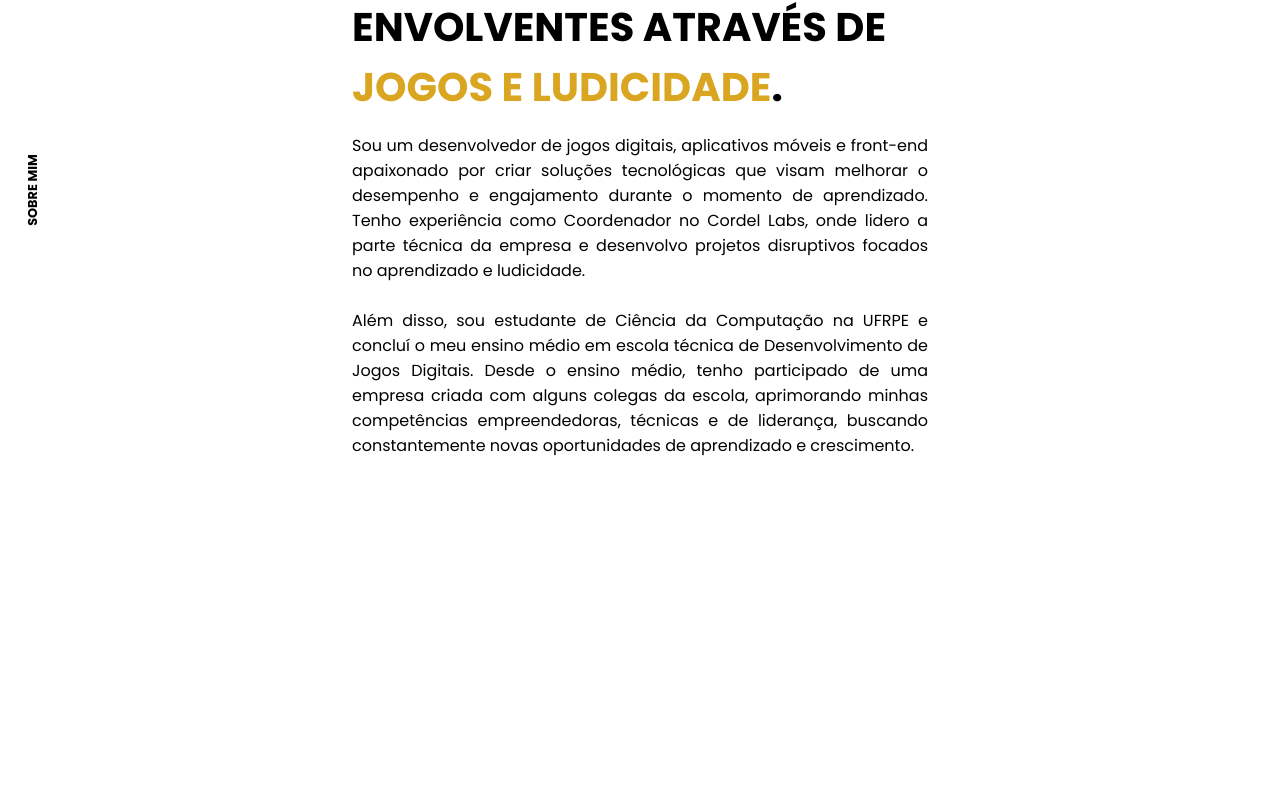
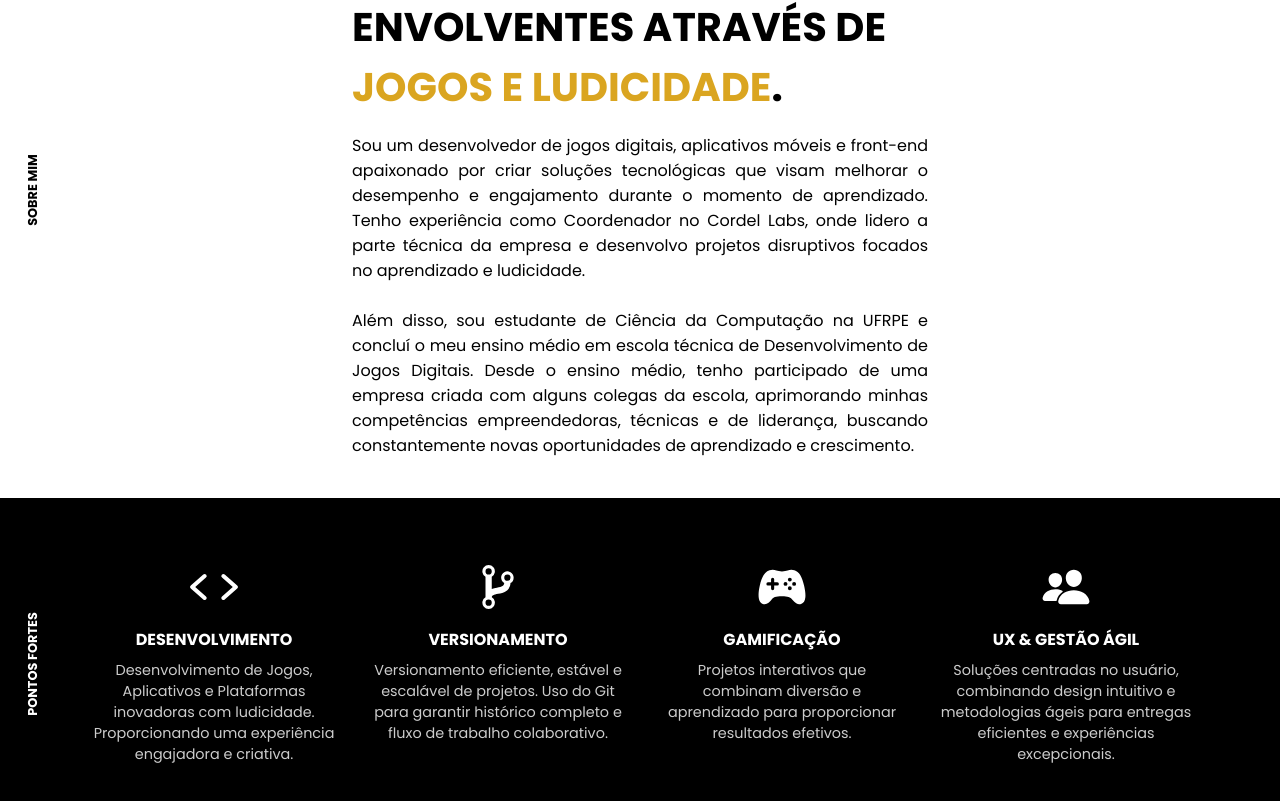
Before and after one commit to hcscaue/hcscaue.github.io, a React (Vite) app: page / in a window 1280 px wide. Shown: the part 919-1720 px from the top of the page. Before the commit the page ends 1393 px from the top, so only its background shows below. Built offline with nearby package versions, Linux system fonts and the light colour scheme.

Commit message:
feat: add skillset section

```diff
--- a/src/components/about/index.tsx
+++ b/src/components/about_section/index.tsx
@@ -1,6 +1,6 @@
 import { Container } from "./styled";
 
-const About = () => {
+const AboutSection = () => {
 	return (
 		<Container>
 			<div className="about-text-group">
@@ -30,4 +30,4 @@ const About = () => {
 	);
 };
 
-export default About;
+export default AboutSection;
--- a/src/components/banner/index.tsx
+++ b/src/components/banner_section/index.tsx
@@ -1,6 +1,6 @@
 import { Container } from "./styled";
 
-const Banner = () => {
+const BannerSection = () => {
 	return (
 		<Container>
 			<img
@@ -21,4 +21,4 @@ const Banner = () => {
 	);
 };
 
-export default Banner;
+export default BannerSection;
--- a/src/components/presentation/index.tsx
+++ b/src/components/presentation_section/index.tsx
@@ -1,6 +1,6 @@
 import { Container } from "./styled";
 
-const Presentation = () => {
+const PresentationSection = () => {
 	return (
 		<Container>
 			<img
@@ -34,4 +34,4 @@ const Presentation = () => {
 	);
 };
 
-export default Presentation;
+export default PresentationSection;
--- /dev/null
+++ b/src/components/skillset_section/index.tsx
@@ -0,0 +1,46 @@
+import { Container } from "./styled";
+
+const SkillsetSection = () => {
+	return (
+		<Container>
+			<div id="group-skillset">
+				<div className="skill">
+					<img src="./assets/icons/code-white.svg" alt="Github" />
+					<h2>Desenvolvimento</h2>
+					<p>
+						Desenvolvimento de Jogos, Aplicativos e Plataformas inovadoras com
+						ludicidade. Proporcionando uma experiência engajadora e criativa.
+					</p>
+				</div>
+				<div className="skill">
+					<img src="./assets/icons/git-branch-white.svg" alt="Github" />
+					<h2>Versionamento</h2>
+					<p>
+						Versionamento eficiente, estável e escalável de projetos. Uso do Git
+						para garantir histórico completo e fluxo de trabalho colaborativo.
+					</p>
+				</div>
+				<div className="skill">
+					<img src="./assets/icons/game-controller-white.svg" alt="Github" />
+					<h2>Gamificação</h2>
+					<p>
+						Projetos interativos que combinam diversão e aprendizado para
+						proporcionar resultados efetivos.
+					</p>
+				</div>
+				<div className="skill">
+					<img src="./assets/icons/people-white.svg" alt="Github" />
+					<h2>UX & Gestão ágil</h2>
+					<p>
+						Soluções centradas no usuário, combinando design intuitivo e
+						metodologias ágeis para entregas eficientes e experiências
+						excepcionais.
+					</p>
+				</div>
+			</div>
+			<p className="section-title white">PONTOS FORTES</p>
+		</Container>
+	);
+};
+
+export default SkillsetSection;
--- /dev/null
+++ b/src/components/skillset_section/styled.ts
@@ -0,0 +1,49 @@
+import { styled } from "@stitches/react";
+import { defaultTheme } from "../../global/theme";
+
+export const Container = styled("section", {
+	display: "flex",
+	backgroundColor: defaultTheme.colors.black,
+
+	padding: "64px 88px",
+	flexDirection: "column",
+
+	justifyContent: "center",
+	alignItems: "center",
+
+	"& #group-skillset": {
+		width: "100%",
+
+		display: "grid",
+		gap: "32px",
+		gridTemplateColumns: "1fr 1fr 1fr 1fr",
+
+		justifyContent: "center",
+		alignItems: "start",
+	},
+
+	"& #group-skillset .skill": {
+		color: defaultTheme.colors.white,
+		maxWidth: "480px",
+		textAlign: "center",
+	},
+
+	"& #group-skillset .skill img": {
+		width: "20%",
+		maxWidth: "96px",
+	},
+
+	"& #group-skillset .skill h2": {
+		fontSize: "1rem",
+
+		margin: "8px 0",
+		textTransform: "uppercase",
+	},
+
+	"& #group-skillset .skill p": {
+		fontSize: "0.9rem",
+
+		opacity: "0.8",
+		textAlign: "center",
+	},
+});
--- a/src/pages/home/index.tsx
+++ b/src/pages/home/index.tsx
@@ -1,11 +1,13 @@
-import About from "../../components/about";
-import Banner from "../../components/banner";
+import AboutSection from "../../components/about_section";
+import BannerSection from "../../components/banner_section";
+import SkillsetSection from "../../components/skillset_section";
 
 const HomePage = () => {
 	return (
 		<>
-			<Banner />
-			<About />
+			<BannerSection />
+			<AboutSection />
+			<SkillsetSection />
 		</>
 	);
 };
--- a/src/pages/links/index.tsx
+++ b/src/pages/links/index.tsx
@@ -1,11 +1,11 @@
 import LinkSection from "../../components/link_section";
-import Presentation from "../../components/presentation";
+import PresentationSection from "../../components/presentation_section";
 import { Container } from "./styled";
 
 const LinksPage = () => {
 	return (
 		<Container>
-			<Presentation />
+			<PresentationSection />
 			<LinkSection />
 		</Container>
 	);
```
Also changed, not shown: src/components/about_section/styled.ts (renamed from src/components/about/styled.ts), src/components/banner_section/styled.ts (renamed from src/components/banner/styled.ts), src/components/presentation_section/styled.ts (renamed from src/components/presentation/styled.ts).
